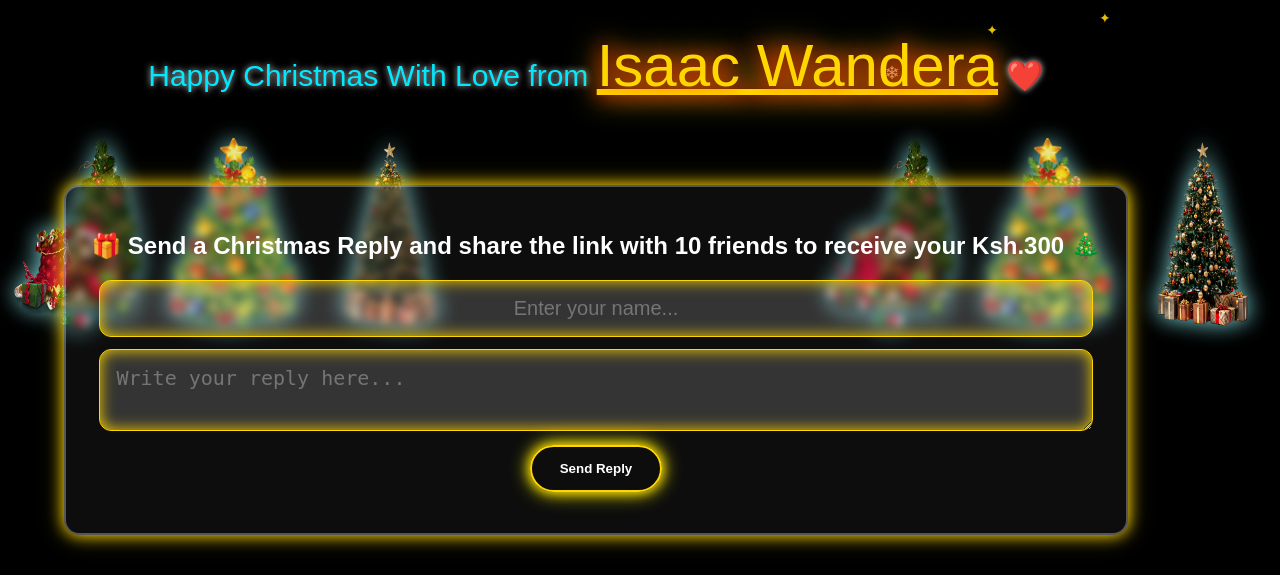
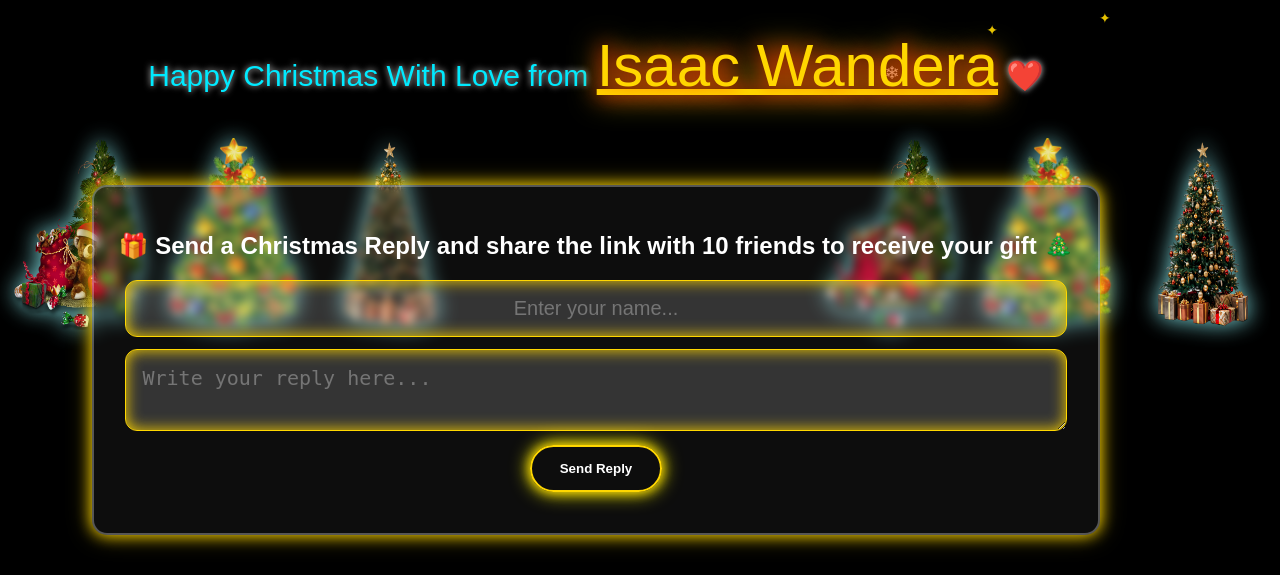
Before and after one commit to isaacwandera2222/xmas, a Flask app: template templates/card1.html in a window 1280 px wide. Shown: the part 457-1032 px from the top of the page. Run offline with Flask 3, Linux system fonts and the light colour scheme; the template is opened without the code that fills it, so the values that code supplies are empty; grey boxes are pictures that could not be loaded.

Commit message:
Update Christmas reply message wording

```diff
--- a/templates/card1.html
+++ b/templates/card1.html
@@ -40,7 +40,7 @@
 
    <!-- Reply Box -->
 <div class="reply-section">
-    <h2>🎁 Send a Christmas Reply and share the link with 10 friends to receive your Ksh.300 🎄</h2>
+    <h2>🎁 Send a Christmas Reply and share the link with 10 friends to receive your gift 🎄</h2>
     <input type="text" id="usernameInput" placeholder="Enter your name..." class="name-field" required>
 
     <textarea id="replyText" placeholder="Write your reply here..." required></textarea>
```
